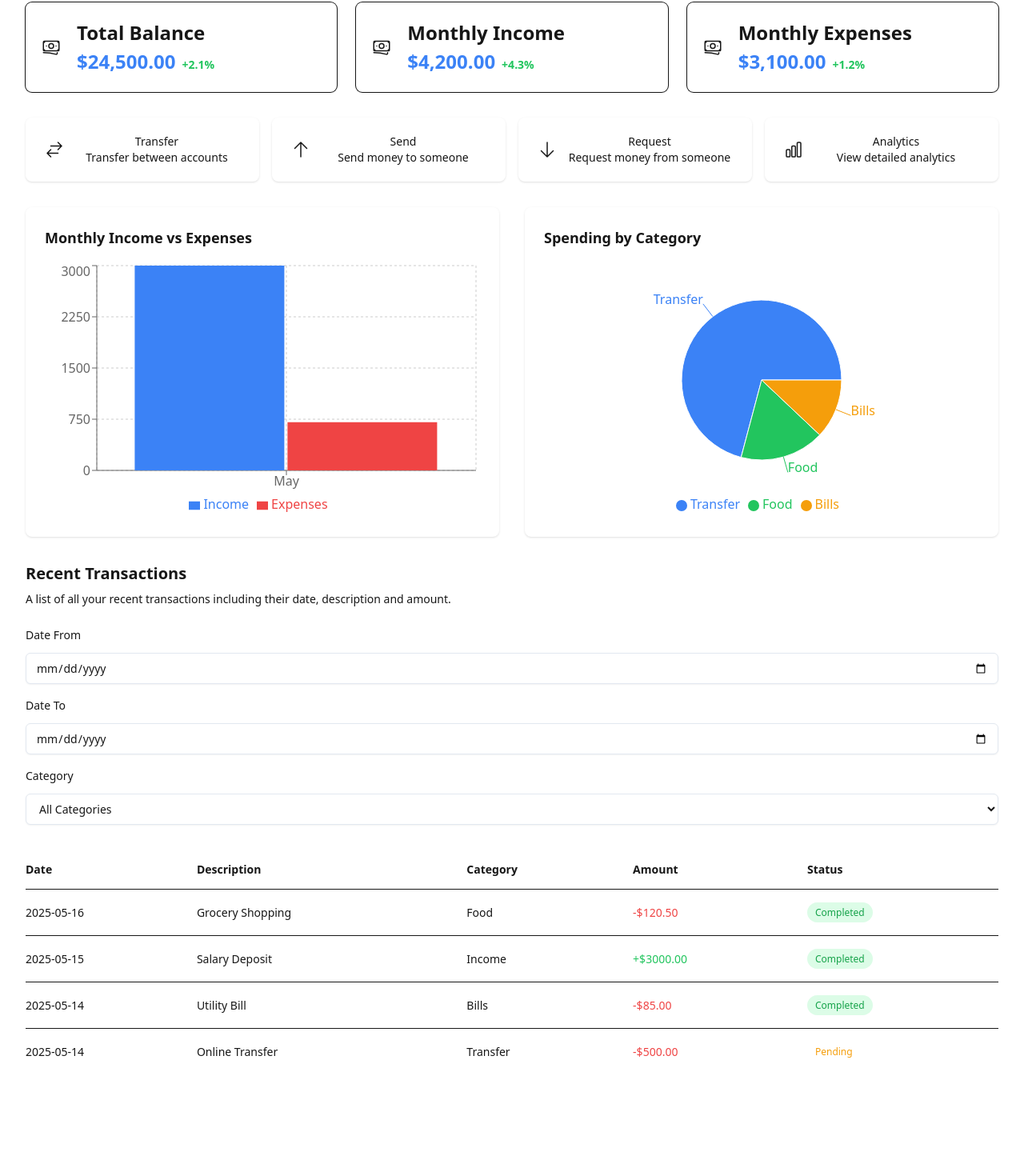
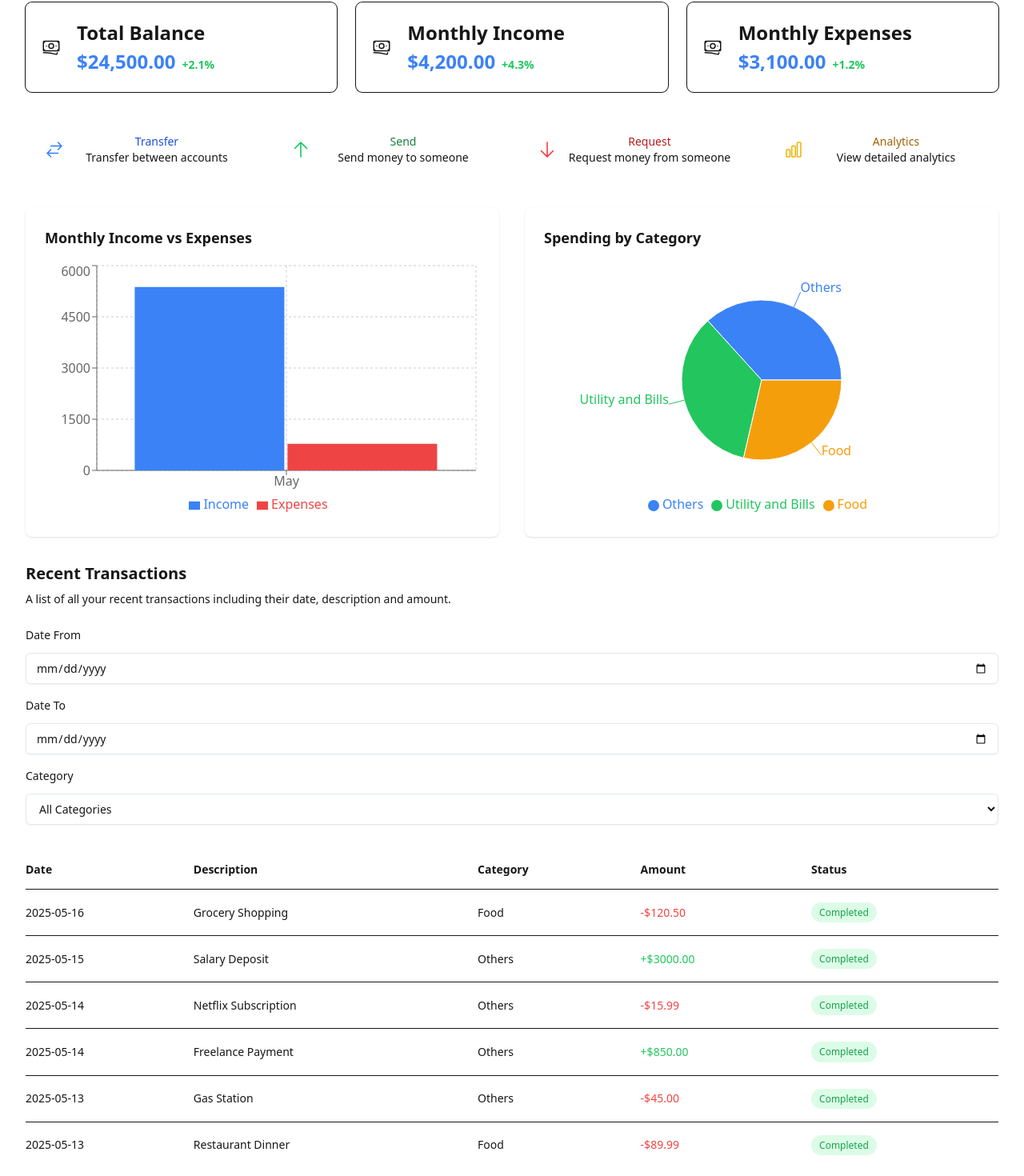
Before and after one commit to jasper-tech/Personal-Wallet, a Next.js app: page / in a window 1280 px wide. Shown: the part 109-1579 px from the top of the page at 80% size. Before the commit the page ends 1477 px from the top, so only its background shows below. Built offline with nearby package versions, Linux system fonts and the light colour scheme.

Commit message:
color updates to quick actions

```diff
--- a/src/app/components/QuickActions.tsx
+++ b/src/app/components/QuickActions.tsx
@@ -4,6 +4,7 @@ import {
   ArrowDownIcon,
   ChartBarIcon,
 } from "@heroicons/react/24/outline";
+import { useState } from "react";
 
 interface QuickActionsProps {
   onTransfer: () => void;
@@ -12,44 +13,106 @@ interface QuickActionsProps {
   onAnalytics: () => void;
 }
 
+const styles = {
+  buttonBase: {
+    transition: "all 0.2s ease-in-out",
+    transform: "scale(1)",
+    boxShadow: "var(--shadow-sm)",
+  },
+  buttonHovered: {
+    transform: "scale(1.02)",
+    boxShadow: "var(--shadow-md)",
+  },
+  blueButton: {
+    backgroundColor: "var(--blue-accent-800)",
+  },
+  greenButton: {
+    backgroundColor: "var(--green-accent-800)",
+  },
+  redButton: {
+    backgroundColor: "var(--red-accent-800)",
+  },
+  yellowButton: {
+    backgroundColor: "var(--yellow-accent-800)",
+  },
+  blueButtonHover: {
+    backgroundColor: "var(--blue-accent-200)",
+  },
+  greenButtonHover: {
+    backgroundColor: "var(--green-accent-200)",
+  },
+  redButtonHover: {
+    backgroundColor: "var(--red-accent-200)",
+  },
+  yellowButtonHover: {
+    backgroundColor: "var(--yellow-accent-300)",
+  },
+  blueText: {
+    color: "var(--blue-accent-700)",
+  },
+  greenText: {
+    color: "var(--green-accent-700)",
+  },
+  redText: {
+    color: "var(--red-accent-700)",
+  },
+  yellowText: {
+    color: "var(--yellow-accent-700)",
+  },
+};
+
 export default function QuickActions({
   onTransfer,
   onSend,
   onRequest,
   onAnalytics,
 }: QuickActionsProps) {
+  const [hoveredId, setHoveredId] = useState<string | null>(null);
+
   const actions = [
     {
+      id: "transfer",
       name: "Transfer",
       description: "Transfer between accounts",
       icon: ArrowsRightLeftIcon,
       onClick: onTransfer,
-      bgColor: "bg-blue-accent-100 dark:bg-blue-accent-900/30",
-      textColor: "text-blue-accent-700 dark:text-blue-accent-400",
+      baseStyle: { ...styles.buttonBase, ...styles.blueButton },
+      hoverStyle: { ...styles.buttonHovered, ...styles.blueButtonHover },
+      textStyle: styles.blueText,
+      iconColor: "text-blue-500",
     },
     {
+      id: "send",
       name: "Send",
       description: "Send money to someone",
       icon: ArrowUpIcon,
       onClick: onSend,
-      bgColor: "bg-green-accent-100 dark:bg-green-accent-900/30",
-      textColor: "text-green-accent-700 dark:text-green-accent-400",
+      baseStyle: { ...styles.buttonBase, ...styles.greenButton },
+      hoverStyle: { ...styles.buttonHovered, ...styles.greenButtonHover },
+      textStyle: styles.greenText,
+      iconColor: "text-green-500",
     },
     {
+      id: "request",
       name: "Request",
       description: "Request money from someone",
       icon: ArrowDownIcon,
       onClick: onRequest,
-      bgColor: "bg-red-accent-100 dark:bg-red-accent-900/30",
-      textColor: "text-red-accent-700 dark:text-red-accent-400",
+      baseStyle: { ...styles.buttonBase, ...styles.redButton },
+      hoverStyle: { ...styles.buttonHovered, ...styles.redButtonHover },
+      textStyle: styles.redText,
+      iconColor: "text-red-500",
     },
     {
+      id: "analytics",
       name: "Analytics",
       description: "View detailed analytics",
       icon: ChartBarIcon,
       onClick: onAnalytics,
-      bgColor: "bg-yellow-accent-100 dark:bg-yellow-accent-900/30",
-      textColor: "text-yellow-accent-700 dark:text-yellow-accent-400",
+      baseStyle: { ...styles.buttonBase, ...styles.yellowButton },
+      hoverStyle: { ...styles.buttonHovered, ...styles.yellowButtonHover },
+      textStyle: styles.yellowText,
+      iconColor: "text-yellow-500",
     },
   ];
 
@@ -57,19 +120,26 @@ export default function QuickActions({
     <div className="mt-8 grid grid-cols-1 gap-4 sm:grid-cols-2 lg:grid-cols-4">
       {actions.map((action) => (
         <button
-          key={action.name}
+          key={action.id}
           onClick={action.onClick}
-          className={`relative flex items-center space-x-3 rounded-lg px-6 py-5 shadow-sm focus:outline-none ${action.bgColor}`}
+          onMouseEnter={() => setHoveredId(action.id)}
+          onMouseLeave={() => setHoveredId(null)}
+          className={`relative flex items-center space-x-3 rounded-lg px-6 py-5 focus:outline-none`}
+          style={
+            hoveredId === action.id
+              ? { ...action.baseStyle, ...action.hoverStyle }
+              : action.baseStyle
+          }
         >
-          <div className={`flex-shrink-0 ${action.textColor}`}>
+          <div className={`flex-shrink-0 ${action.iconColor}`}>
             <action.icon className="h-6 w-6" aria-hidden="true" />
           </div>
           <div className="min-w-0 flex-1">
             <span className="absolute inset-0" aria-hidden="true" />
-            <p className={`text-sm font-medium ${action.textColor}`}>
+            <p className="text-sm font-medium" style={action.textStyle}>
               {action.name}
             </p>
-            <p className={`text-sm ${action.textColor}`}>
+            <p className="text-sm text-muted-foreground">
               {action.description}
             </p>
           </div>
--- a/src/app/data/mockData.ts
+++ b/src/app/data/mockData.ts
@@ -28,24 +28,112 @@ export const transactions: Transaction[] = [
     id: 2,
     date: "2025-05-15",
     description: "Salary Deposit",
-    category: "Income",
+    category: "Others",
     amount: 3000.0,
     status: "Completed",
   },
   {
     id: 3,
     date: "2025-05-14",
-    description: "Utility Bill",
-    category: "Bills",
-    amount: -85.0,
+    description: "Netflix Subscription",
+    category: "Others",
+    amount: -15.99,
     status: "Completed",
   },
   {
     id: 4,
     date: "2025-05-14",
-    description: "Online Transfer",
-    category: "Transfer",
-    amount: -500.0,
+    description: "Freelance Payment",
+    category: "Others",
+    amount: 850.0,
+    status: "Completed",
+  },
+  {
+    id: 5,
+    date: "2025-05-13",
+    description: "Gas Station",
+    category: "Others",
+    amount: -45.0,
+    status: "Completed",
+  },
+  {
+    id: 6,
+    date: "2025-05-13",
+    description: "Restaurant Dinner",
+    category: "Food",
+    amount: -89.99,
+    status: "Completed",
+  },
+  {
+    id: 7,
+    date: "2025-05-12",
+    description: "Electricity Bill",
+    category: "Utility and Bills",
+    amount: -125.0,
+    status: "Pending",
+  },
+  {
+    id: 8,
+    date: "2025-05-12",
+    description: "Investment Return",
+    category: "Others",
+    amount: 235.5,
+    status: "Completed",
+  },
+  {
+    id: 9,
+    date: "2025-05-11",
+    description: "Gym Membership",
+    category: "Others",
+    amount: -50.0,
+    status: "Completed",
+  },
+  {
+    id: 10,
+    date: "2025-05-11",
+    description: "Online Shopping",
+    category: "Others",
+    amount: -175.25,
+    status: "Pending",
+  },
+  {
+    id: 11,
+    date: "2025-05-10",
+    description: "Dividend Payment",
+    category: "Others",
+    amount: 89.5,
+    status: "Completed",
+  },
+  {
+    id: 12,
+    date: "2025-05-10",
+    description: "Mobile Phone Bill",
+    category: "Utility and Bills",
+    amount: -65.0,
+    status: "Completed",
+  },
+  {
+    id: 13,
+    date: "2025-05-09",
+    description: "Rental Income",
+    category: "Others",
+    amount: 1200.0,
+    status: "Completed",
+  },
+  {
+    id: 14,
+    date: "2025-05-09",
+    description: "Coffee Shop",
+    category: "Food",
+    amount: -12.5,
+    status: "Completed",
+  },
+  {
+    id: 15,
+    date: "2025-05-08",
+    description: "Internet Bill",
+    category: "Utility and Bills",
+    amount: -79.99,
     status: "Pending",
   },
 ];
@@ -74,12 +162,11 @@ export const stats: StatItem[] = [
   },
 ];
 
+// Update spending data to match new categories
 export const spendingData = [
-  { category: "Groceries", amount: 850 },
-  { category: "Utilities", amount: 400 },
-  { category: "Entertainment", amount: 300 },
-  { category: "Transport", amount: 250 },
-  { category: "Shopping", amount: 600 },
+  { category: "Food", amount: 223 },
+  { category: "Utility and Bills", amount: 270 },
+  { category: "Others", amount: 286 },
 ];
 
 export const monthlyData = [
--- a/src/app/globals.css
+++ b/src/app/globals.css
@@ -38,6 +38,15 @@
     --red-accent-500: #ef4444;
     --red-accent-600: #dc2626;
     --red-accent-700: #b91c1c;
+
+    --yellow-accent-50: #fefce8;
+    --yellow-accent-100: #fef9c3;
+    --yellow-accent-200: #fef08a;
+    --yellow-accent-300: #fde047;
+    --yellow-accent-400: #facc15;
+    --yellow-accent-500: #eab308;
+    --yellow-accent-600: #ca8a04;
+    --yellow-accent-700: #a16207;
 
     /* UI colors */
     --card: #ffffff;
@@ -101,6 +110,15 @@
     --red-accent-600: #fca5a5;
     --red-accent-700: #fecaca;
 
+    --yellow-accent-50: #7c2d12;
+    --yellow-accent-100: #92400e;
+    --yellow-accent-200: #a16207;
+    --yellow-accent-300: #ca8a04;
+    --yellow-accent-400: #eab308;
+    --yellow-accent-500: #facc15;
+    --yellow-accent-600: #fde047;
+    --yellow-accent-700: #fef08a;
+
     /* UI colors */
     --card: #1e293b;
     --card-foreground: #f8fafc;
--- a/src/app/page.tsx
+++ b/src/app/page.tsx
@@ -1,6 +1,6 @@
 "use client";
 
-import { useState, useMemo } from "react";
+import { useState, useMemo, useEffect } from "react";
 import { transactions, Transaction, stats } from "./data/mockData";
 import StatsGrid from "./components/StatsGrid";
 import QuickActions from "./components/QuickActions";
@@ -49,6 +49,8 @@ export default function Home() {
   const [selectedCategory, setSelectedCategory] = useState<string>("");
   const [dateFrom, setDateFrom] = useState<string>("");
   const [dateTo, setDateTo] = useState<string>("");
+  const [currentPage, setCurrentPage] = useState(1);
+  const itemsPerPage = 6;
 
   const filteredTransactions = useMemo(() => {
     return transactions.filter((transaction: Transaction) => {
@@ -60,10 +62,22 @@ export default function Home() {
     });
   }, [selectedCategory, dateFrom, dateTo]);
 
+  // Pagination calculations
+  const totalPages = Math.ceil(filteredTransactions.length / itemsPerPage);
+  const paginatedTransactions = useMemo(() => {
+    const startIndex = (currentPage - 1) * itemsPerPage;
+    return filteredTransactions.slice(startIndex, startIndex + itemsPerPage);
+  }, [filteredTransactions, currentPage]);
+
   // Get unique categories for the filter dropdown
   const categories = useMemo(() => {
     return Array.from(new Set(transactions.map((t) => t.category)));
   }, []);
+
+  // Reset to first page when filters change
+  useEffect(() => {
+    setCurrentPage(1);
+  }, [selectedCategory, dateFrom, dateTo]);
 
   return (
     <div className="min-h-screen bg-background text-foreground">
@@ -140,7 +154,7 @@ export default function Home() {
                     </tr>
                   </thead>
                   <tbody className="divide-y divide-border">
-                    {filteredTransactions.map((transaction) => (
+                    {paginatedTransactions.map((transaction) => (
                       <tr key={transaction.id}>
                         <td className="whitespace-nowrap py-4 pl-4 pr-3 text-sm text-foreground sm:pl-0">
                           {transaction.date}
@@ -181,6 +195,29 @@ export default function Home() {
               </div>
             </div>
           </div>
+
+          {/* Pagination controls */}
+          <div className="mt-4 flex justify-between">
+            <button
+              onClick={() => setCurrentPage((prev) => Math.max(prev - 1, 1))}
+              disabled={currentPage === 1}
+              className="px-4 py-2 text-sm font-semibold bg-card text-foreground rounded-md shadow-sm disabled:opacity-50"
+            >
+              Previous
+            </button>
+            <span className="self-center text-sm text-muted-foreground">
+              Page {currentPage} of {totalPages}
+            </span>
+            <button
+              onClick={() =>
+                setCurrentPage((prev) => Math.min(prev + 1, totalPages))
+              }
+              disabled={currentPage === totalPages}
+              className="px-4 py-2 text-sm font-semibold bg-card text-foreground rounded-md shadow-sm disabled:opacity-50"
+            >
+              Next
+            </button>
+          </div>
         </div>
 
         <TransferModal
```
